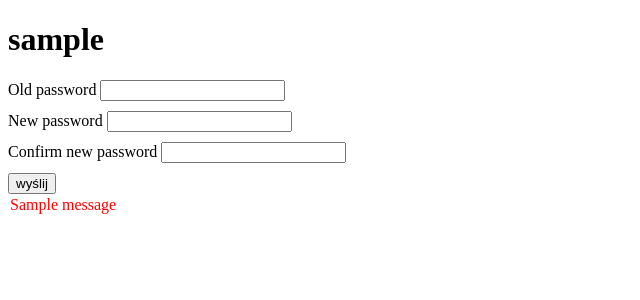
After one commit to FlyinButter1/NauNotki, a Flask app: page /panel in a window 1280 px wide. The commit adds this page. Shown: the top 300 px of the page, without its empty margins (0-640 px from the left). Run offline with Flask 3, Linux system fonts and the light colour scheme; a user stored in the database is signed in; tables that the repository leaves empty hold one stand-in row (values such as "Sample post"); one stand-in notice (Sample message) is shown; parts of the project's set-up code (start-up, migrations or seed data) failed here and were passed over.

Commit message:
added panel blueprint and password changing

```diff
--- a/src/__init__.py
+++ b/src/__init__.py
@@ -19,11 +19,13 @@ login_manager.init_app(app)
 from src.auth.views import auth_bp
 from src.main import main_bp
 from src.notes import notes_bp
+from src.panel import panel_bp
 
 
 app.register_blueprint(auth_bp)
 app.register_blueprint(main_bp)
 app.register_blueprint(notes_bp)
+app.register_blueprint(panel_bp)
 
 with app.app_context():
     db.create_all()
--- a/src/main/templates/main.html
+++ b/src/main/templates/main.html
@@ -30,7 +30,9 @@
                 <a href="/notes/browse_notes">Browse others' notes</a>
                 <a href="/notes/my_notes">My notes</a>
                 <a href="/notes/add">Add new notes</a>
+                <a href="/panel">Panel</a>
                 <a href="/logout">Logout</a>
+
             {% endif %}
         </div>
     </div>
--- /dev/null
+++ b/src/panel/__init__.py
@@ -0,0 +1,32 @@
+from flask import Blueprint, url_for, redirect, render_template, flash
+from flask_login import current_user
+from src import db, bcrypt
+from src.models import User
+from .forms import ChangePassword
+
+panel_bp = Blueprint("panel_bp", __name__, template_folder="templates")
+
+
+
+
+@panel_bp.route("/panel", methods=["POST","GET"])
+def panel():
+    if not current_user.is_authenticated:
+        return redirect(url_for("main.main"))
+
+    user = User.query.filter_by(id=current_user.id).first()
+
+    username= user.username
+
+    form=ChangePassword()
+
+    if form.validate_on_submit():
+        if bcrypt.check_password_hash(user.password, form.oldpassword.data):
+            user.password = bcrypt.generate_password_hash(form.newpassword.data, 12)
+            db.session.commit()
+
+            flash("password changed succesfully")
+        else:
+            flash("incorrect old password")
+
+    return render_template("panel.html", form=form, username=username)
--- /dev/null
+++ b/src/panel/forms.py
@@ -0,0 +1,28 @@
+from flask_wtf import FlaskForm
+from wtforms import StringField, EmailField, PasswordField
+from wtforms.validators import DataRequired, Email, EqualTo, ValidationError
+
+def notEqual(second_field, message):
+
+
+    def _notEqual(form, field):
+        if field.data == form[second_field].data:
+            raise ValidationError(message)
+
+    return _notEqual
+
+class ChangePassword(FlaskForm):
+    oldpassword = PasswordField(
+        "Old password",
+        validators=[DataRequired()]
+        )
+
+    newpassword = PasswordField(
+        "New password",
+        validators=[DataRequired()]
+        )
+
+    confirm = PasswordField(
+        "Confirm new password",
+        validators=[EqualTo("newpassword"), DataRequired(), notEqual('oldpassword', message = f"New password can't be the same as the old password")]
+    )
--- /dev/null
+++ b/src/panel/templates/panel.html
@@ -0,0 +1,55 @@
+<!DOCTYPE html>
+<html lang="pl">
+<head>
+    <meta charset="UTF-8">
+    <meta name="viewport" content="width=device-width, initial-scale=1.0">
+    <title>Document</title>
+    <style>
+        .przerwa {
+            padding: 5px;
+        }
+        p{
+            margin: 2px;
+            color: red;
+        }
+    </style>
+</head>
+<body>
+<h1>{{username}}</h1>
+<form action="" method="post">
+    {{form.oldpassword.label}}
+    {{ form.oldpassword() }}
+    {%for i in form.oldpassword.errors%}
+    <p>{{i}}</p>
+    {%endfor%}
+
+    <div class="przerwa"></div>
+
+    {{form.newpassword.label}}
+    {{ form.newpassword() }}
+    {%for i in form.newpassword.errors%}
+    <p>{{i}}</p>
+    {%endfor%}
+
+    <div class="przerwa"></div>
+
+    {{form.confirm.label}}
+    {{ form.confirm() }}
+    {%for i in form.confirm.errors%}
+    <p>{{i}}</p>
+    {%endfor%}
+
+    <div class="przerwa"></div>
+    <input type="submit" value="wyślij">
+
+    {% with messages = get_flashed_messages() %}
+    {% if messages %}
+        {% for message in messages %}
+        <p>{{ message }}</p>
+        {% endfor %}
+    {% endif %}
+    {% endwith %}
+
+</form>
+</body>
+</html>
```
Also changed, not shown: 1 other file.
